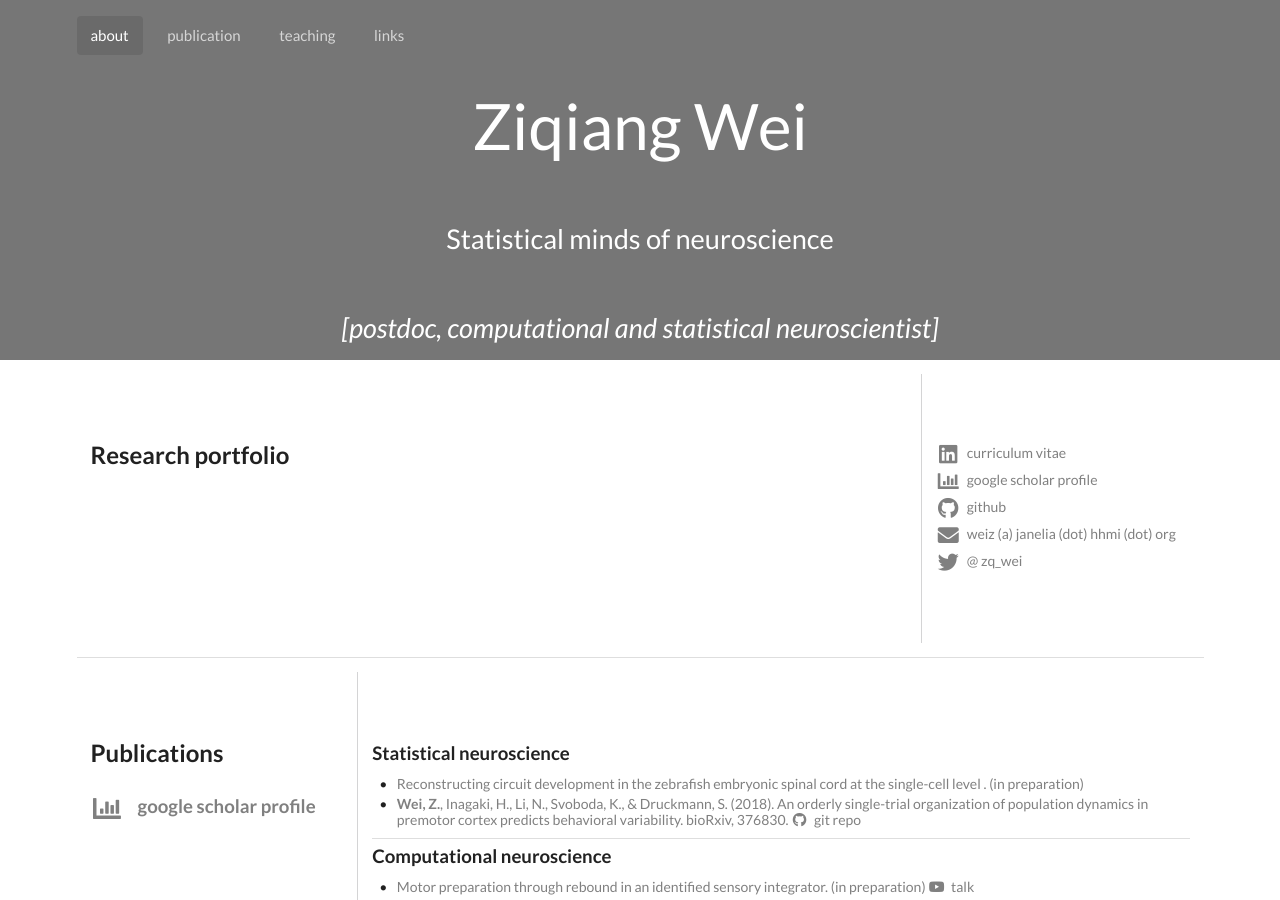
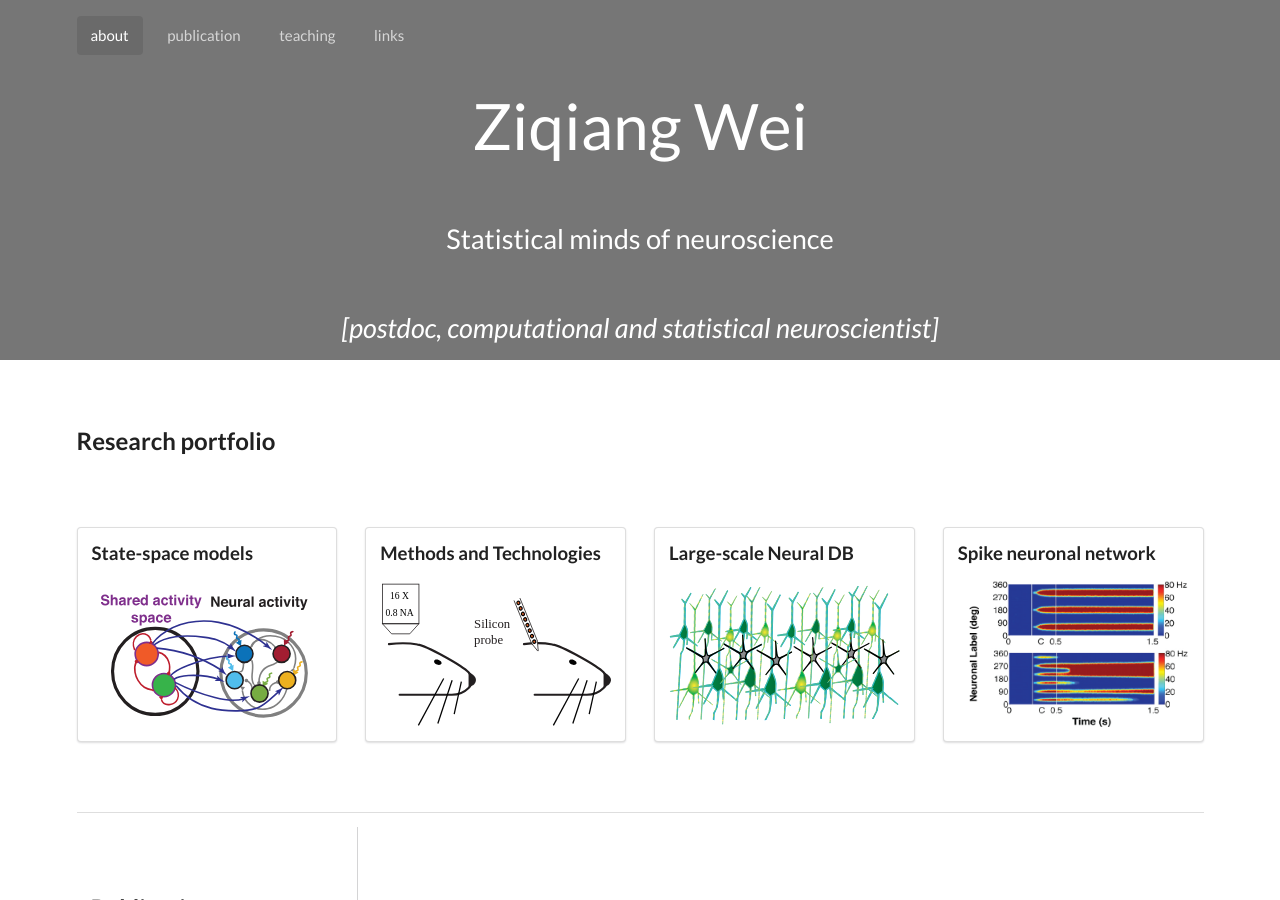
Before and after one commit to zqwei/zqwei.github.io, a Jekyll site: the page built from index.html, in a window 1280 px wide and 900 px high. Built offline with Jekyll 4.4.1, drawn with Linux system fonts in a browser that asks for light colours; a script that is not in the unit is left out.

Commit message:
update portofilo

```diff
--- a/_includes/home.html
+++ b/_includes/home.html
@@ -1,35 +1,30 @@
 <!-- contents -->
-<div class="ui internally celled grid">
-  <div class="twelve wide column">
-    <h2 class="ui header">Research portfolio</h2>
+<h2 class="ui header">Research portfolio</h2>
+<div class="ui four column stackable grid">
+  <div class="column">
+    <div class="ui segment">
+      <h3>State-space models</h3>
+      <img class="ui large rounded image" src="/imgs/State_space.svg">
+    </div>
   </div>
-  <div class="four wide column">
-    <div class="ui list">
-      <div class="item">
-        <a href="https://www.linkedin.com/in/ziqiang-wei-8566a167/">
-          <i class="large linkedin icon"></i> curriculum vitae
-        </a>
-      </div>
-      <div class="item">
-        <a href="https://scholar.google.com/citations?user=S-9jH7oAAAAJ&hl=en">
-          <i class="large chart bar icon"></i> google scholar profile
-        </a>
-      </div>
-      <div class="item">
-        <a href="https://github.com/zqwei">
-          <i class="large github icon"></i> github
-        </a>
-      </div>
-      <div class="item">
-        <a href="#">
-          <i class="large envelope icon"></i> weiz (a) janelia (dot) hhmi (dot) org
-        </a>
-      </div>
-      <div class="item">
-        <a href="https://twitter.com/zq_wei">
-          <i class="large twitter icon"></i> @ zq_wei
-        </a>
-      </div>
+  <div class="column">
+    <div class="ui segment">
+      <h3>Methods and Technologies</h3>
+      <a href="http://im-phys.org/" class="ui large rounded image">
+        <img src="/imgs/Methods_Tech.svg">
+      </a>
+    </div>
+  </div>
+  <div class="column">
+    <div class="ui segment">
+      <h3>Large-scale Neural DB</h3>
+      <img class="ui large rounded image" src="/imgs/Large_scale_DB.svg">
+    </div>
+  </div>
+  <div class="column">
+    <div class="ui segment">
+      <h3>Spike neuronal network</h3>
+      <img class="ui large rounded image" src="/imgs/Spike_neural_network.png">
     </div>
   </div>
 </div>
--- a/_layouts/default.html
+++ b/_layouts/default.html
@@ -40,7 +40,6 @@
     <script src="dist/components/form.js"></script>
     <script src="dist/components/tab.js"></script>
     <script src="dist/components/accordion.js"></script>
-    <script src="js/w3data.js"></script>
 
     <script>
       $(document)
@@ -168,7 +167,6 @@
     <script src="dist/components/form.js"></script>
     <script src="dist/components/tab.js"></script>
     <script src="dist/components/accordion.js"></script>
-    <script src="js/w3data.js"></script>
     <script>
     $(document)
       .ready(function() {
@@ -221,8 +224,6 @@
         <a class="active item" href="#home">about</a>
         <a class="item" href="#publication">publication</a>
         <a class="item" href="#teaching">teaching</a>
-        <!-- <a class="item" href="#people">people</a>
-        <a class="item" href="#media">media</a> -->
         <a class="item" href="#links">links</a>
         </div>
       </div>
@@ -233,12 +234,8 @@
       <a class="active item" href="#home">about</a>
       <a class="item" href="#publication">publication</a>
       <a class="item" href="#teaching">teaching</a>
-      <!-- <a class="item" href="#people">people</a>
-      <a class="item" href="#media">media</a> -->
       <a class="item" href="#links">links</a>
     </div>
-
-
     <!-- Page Contents -->
     <div class="pusher">
       <div class="ui grey inverted vertical masthead center aligned segment">
@@ -265,6 +262,44 @@
          <h2><i>[postdoc, computational and statistical neuroscientist]</i></h2>
        </div>
       </div>
+      <div class="ui basic segment" id="example2">
+        <div class="ui left rail" style="">
+          <!-- <div class="ui sticky top fixed" style="margin-top: 300px; left: 30px;"> -->
+          <div class="ui segment">
+            Left Rail Content
+          </div>
+            <!-- <h3 class="ui red header">News</h3> -->
+            <!-- <div class="ui divider"></div>
+            <h3 class="ui header">Info</h3>
+            <div class="ui list">
+              <div class="item">
+                <a href="https://www.linkedin.com/in/ziqiang-wei-8566a167/">
+                  <i class="large linkedin icon"></i> curriculum vitae
+                </a>
+              </div>
+              <div class="item">
+                <a href="https://scholar.google.com/citations?user=S-9jH7oAAAAJ&hl=en">
+                  <i class="large chart bar icon"></i> google scholar profile
+                </a>
+              </div>
+              <div class="item">
+                <a href="https://github.com/zqwei">
+                  <i class="large github icon"></i> github
+                </a>
+              </div>
+              <div class="item">
+                <a href="#">
+                  <i class="large envelope icon"></i> weiz (at) janelia (dot) hhmi (dot) org
+                </a>
+              </div>
+              <div class="item">
+                <a href="https://twitter.com/zq_wei">
+                  <i class="large twitter icon"></i> @ zq_wei
+                </a>
+              </div> -->
+            <!-- </div> -->
+          </div>
+        </div>
         <div class="ui container">
           <div class="ui vertical stripe quote segment">
             <div class="ui container">
@@ -283,7 +318,7 @@
             </div>
           </div>
         </div>
-
+      </div>
       <div class="ui grey footer inverted vertical segment">
         <div class="ui container">
           <div class="ui stackable inverted divided equal height stackable grid">
```
Also changed, not shown: other parts of _layouts/default.html (+5 -0 lines), _includes/side_content.html (+27 -0 lines), imgs/Large_scale_DB.svg (added), imgs/Methods_Tech.svg (added), imgs/Spike_neural_network.png (added), imgs/State_space.svg (added). Lines whose indentation alone changed are shown as unchanged.
